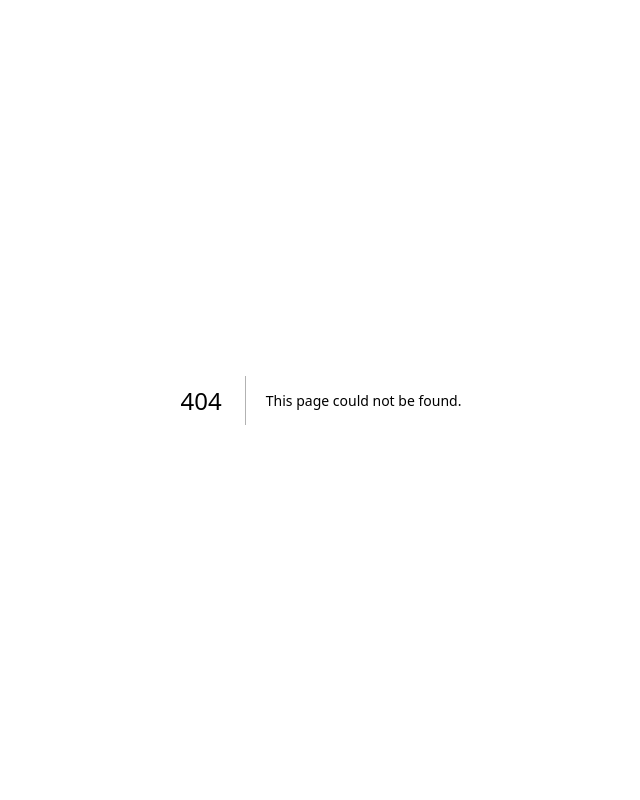
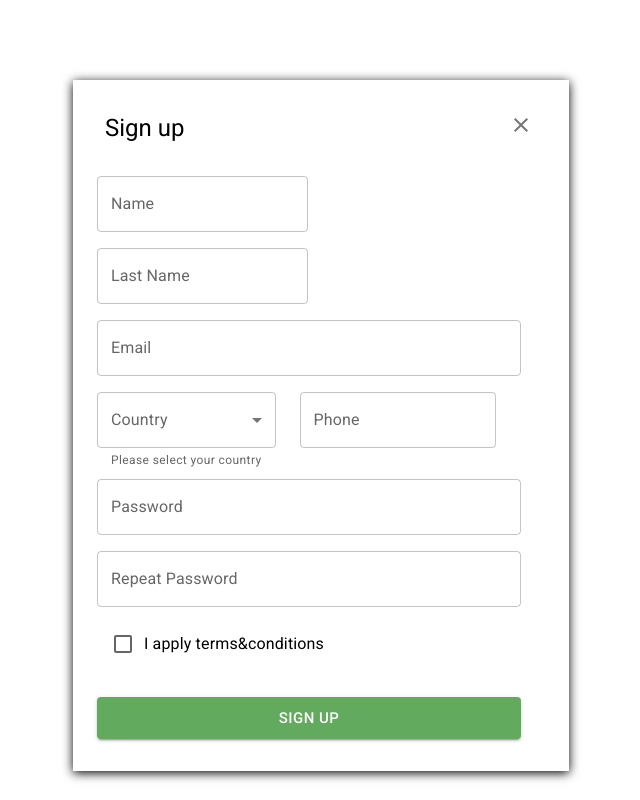
Before and after one commit to NovikovYu/LPK3, a Next.js app: page /sign-up in a window 1280 px wide. Before the commit this address had no page. Shown: the whole page, without its empty margins (319-959 px from the left). Built offline with nearby package versions, Linux system fonts and the light colour scheme.

Commit message:
feat:add registration form

```diff
--- /dev/null
+++ b/feature/sign-up-form.tsx
@@ -0,0 +1,236 @@
+import { Box, Button, Checkbox, Container, FormControlLabel, IconButton, MenuItem, Stack, TextField, ThemeProvider, Typography, createTheme } from '@mui/material';
+import * as React from 'react';
+import CloseIcon from '@mui/icons-material/Close';
+import '@fontsource/roboto/400.css';
+import '@fontsource/roboto/500.css';
+import { Controller, SubmitHandler, useForm, useFormState } from 'react-hook-form';
+import * as yup from 'yup';
+import { yupResolver } from '@hookform/resolvers/yup';
+//в Сontainer mt=10 - временный параметр. Добавила его, чтобы форма не прилипала к верхнему краю страницы
+const theme = createTheme({
+    palette: {
+        secondary: {
+        main: '#62AA5D',
+        contrastText: '#fff'
+      }
+    },
+  });
+
+  type ISignUpForm = {
+    name: string,
+    lastName: string,
+    email:string,
+    phone:number,
+    password:string,
+    repeatPassword:string,
+    convertion: boolean
+  };
+
+const schema = yup.object().shape({
+    name: yup.string()
+    .required("Input your name"),
+    lastName: yup.string()
+    .required("Input your last name"),
+    phone: yup.number()
+    .required("Input your number"),
+    email: yup.string().email("Email should have correct format")
+    .required("Input your email"),
+    password: yup.string()
+    .required("Input your password"),
+    repeatPassword: yup.string()
+    .required("Input your password"),
+    convertion: yup.boolean()
+    .required("You need to agree with the terms&conditions"),
+})
+const countries = [
+    {
+      value: 'Finland',
+      label: 'Finland',
+    },
+    {
+      value: 'France',
+      label: 'France',
+    },
+    {
+      value: 'Spain',
+      label: 'Spain',
+    },,
+  ];
+
+
+const SignUpForm = () => {
+    const {handleSubmit, control, register, setError} = useForm<ISignUpForm>({
+        resolver: yupResolver(schema),
+    });
+    const {errors} = useFormState({
+        control
+    });
+
+
+    const onSubmit:SubmitHandler<ISignUpForm>=(data)=>console.log(data);
+
+    return (
+        <>
+        <ThemeProvider theme={theme}>
+        <Container fixed sx={{width:496, minHeight: 588, boxShadow:"0px 2px 10px", mt:10}}>
+        <IconButton aria-label="Close-form" disableRipple={true}  sx={{position: "absolute", left:400, right:0, top:105}}>
+            <CloseIcon />
+        </IconButton>
+        <Typography variant="h5" component="div"  sx={{fontWeight:400,  pb:4, pl:1,display:"flex",  alignItems: "flex-start", flexGrow:1, flexDirection:"row", pt:4}}>Sign up</Typography>
+        <Box component="form" onSubmit={handleSubmit(onSubmit)} noValidate autoComplete="off" sx={{width:424, minHeight:460, pl:0}}>
+            <Controller
+                control={control}
+                name="name"
+                render={({field}) => (
+                    <TextField
+                    id="reg-form-name"
+                    label="Name"
+                    variant="outlined"
+                    sx={{pr:3, pb:2}}
+                    value={field.value ? field.value : ''}
+                    error={!!errors.name?.message}
+                    helperText={errors.name?.message}
+                    onChange={(event: React.ChangeEvent<HTMLInputElement>) => field.onChange(event)}
+                    />
+                )}
+            />
+            <Controller
+                control={control}
+                name="lastName"
+                render={({field}) => (
+                    <TextField
+                        id="reg-form-last-name"
+                        label="Last Name"
+                        variant="outlined"
+                        error={!!errors.lastName?.message}
+                        helperText={errors.lastName?.message}
+                        sx={{pb:2}}
+                        value={field.value ? field.value : ''}
+                        onChange={(event: React.ChangeEvent<HTMLInputElement>) => field.onChange(event)}
+
+                    />
+                        )}
+                />
+            <Controller
+                control={control}
+                name="email"
+                render={({field}) => (
+                    <TextField
+                        fullWidth={true}
+                        id="reg-form-email"
+                        label="Email"
+                        variant="outlined"
+                        error={!!errors.email?.message}
+                        helperText={errors.email?.message}
+                        sx={{pb:2}}
+                        value={field.value ? field.value : ''}
+                        onChange={(event: React.ChangeEvent<HTMLInputElement>) => field.onChange(event)}
+                    />
+                        )}
+                />
+            <TextField
+                id="reg-from-country"
+                select
+                label="Country"
+                helperText="Please select your country"
+                defaultValue={''}
+                sx={{pr:3, pb:1}}
+            >
+            {countries.map((option) => (
+                <MenuItem key={option?.value} value={option?.value} >
+                {option?.label}
+                </MenuItem>
+            ))}
+            </TextField>
+            <Controller
+                control={control}
+                name="phone"
+                render={({field}) => (
+                    <TextField
+                        id="reg-form-number"
+                        label="Phone"
+                        variant="outlined"
+                        error={!!errors.phone?.message}
+                        helperText={errors.phone?.message}
+                        multiline
+                        rows={1}
+                        sx={{pb:2}}
+                        value={field.value ? field.value : ''}
+                        onChange={(event: React.ChangeEvent<HTMLInputElement>) => field.onChange(event)}
+                    />
+                )}
+            />
+             <Controller
+                control={control}
+                name="password"
+                rules={{minLength:8}}
+                render={({field}) => (
+                    <TextField
+                        fullWidth
+                        id="reg-form-password"
+                        label="Password"
+                        type="password"
+                        error={!!errors.password?.message}
+                        helperText={errors.password?.message}
+                        autoComplete="current-password"
+                        sx={{pb:2}}
+                        value={field.value ? field.value : ''}
+                        onChange={(event: React.ChangeEvent<HTMLInputElement>) => field.onChange(event)}
+                    />
+                )}
+            />
+             <Controller
+                control={control}
+                rules={{minLength:8}}
+                name="repeatPassword"
+                render={({field}) => (
+                     <TextField
+                     fullWidth
+                     id="reg-form-repeat-password"
+                     label="Repeat Password"
+                     type="password"
+                     autoComplete="current-password"
+                     error={!!errors.repeatPassword?.message}
+                     helperText={errors.repeatPassword?.message}
+                     sx={{pb:2}}
+                     value={field.value ? field.value : ''}
+                     onChange={(event: React.ChangeEvent<HTMLInputElement>) => field.onChange(event)}
+                    />
+                )}
+            />
+            <Controller
+                control={control}
+                name="convertion"
+                rules={{required: true}}
+                render={() => (
+                    <FormControlLabel
+                    value="I apply terms&conditions"
+                    control={<Checkbox />}
+                    label="I apply terms&conditions"
+                    labelPlacement="end"
+                    sx={{pl:2, pb:2}}
+                    onChange={() => {
+                        setError("convertion", {message:"You need to agree with the terms&conditions"});
+                    }}
+                  />
+                )}
+            />
+
+        <Button
+        type="submit"
+        variant="contained"
+        fullWidth={true}
+        size="large"
+        color='secondary'
+        sx={{mb:4, mt:2}}
+        >
+            SIGN UP
+        </Button>
+        </Box>
+        </Container>
+        </ThemeProvider>
+        </>
+    );
+};
+
+export default SignUpForm;
--- a/package.json
+++ b/package.json
@@ -12,6 +12,7 @@
     "@emotion/react": "^11.10.8",
     "@emotion/styled": "^11.10.8",
     "@fontsource/roboto": "^4.5.8",
+    "@hookform/resolvers": "^3.1.0",
     "@mui/icons-material": "^5.11.16",
     "@mui/material": "^5.12.3",
     "@mui/styled-engine-sc": "^5.12.0",
@@ -23,7 +24,9 @@
     "next": "13.3.4",
     "react": "18.2.0",
     "react-dom": "18.2.0",
+    "react-hook-form": "^7.43.9",
     "styled-components": "^5.3.10",
-    "typescript": "5.0.4"
+    "typescript": "5.0.4",
+    "yup": "^1.1.1"
   }
 }
--- /dev/null
+++ b/pages/sign-up.tsx
@@ -0,0 +1,14 @@
+import SignUpForm from '@/feature/sign-up-form';
+import { NextPage } from 'next';
+
+import * as React from 'react';
+
+ const SignUp:NextPage = () => {
+    return (
+        <div className="registration-form">
+            <SignUpForm />
+        </div>
+    );
+};
+
+export default SignUp;
```
Also changed, not shown: components/Layout/header.tsx (+7 -12 lines), 1 other file (tests, documents, lock files or other folders).
